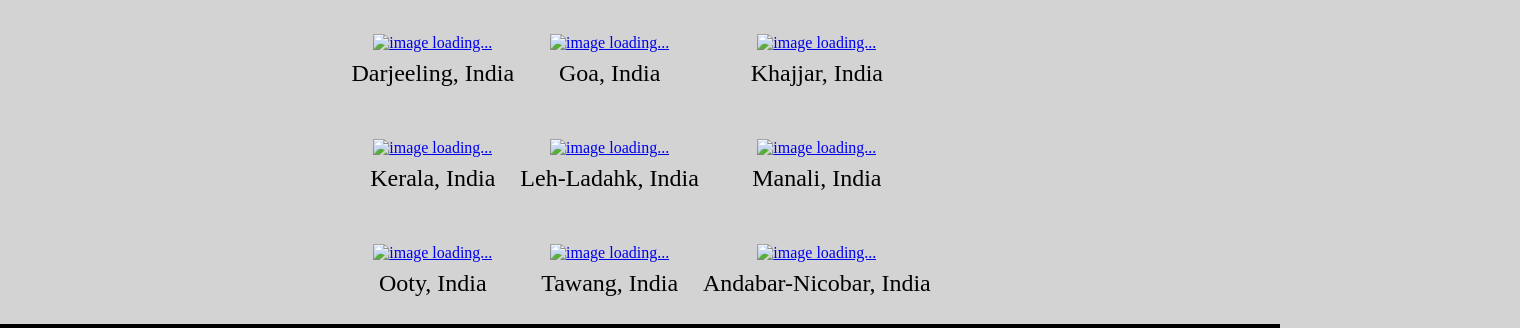
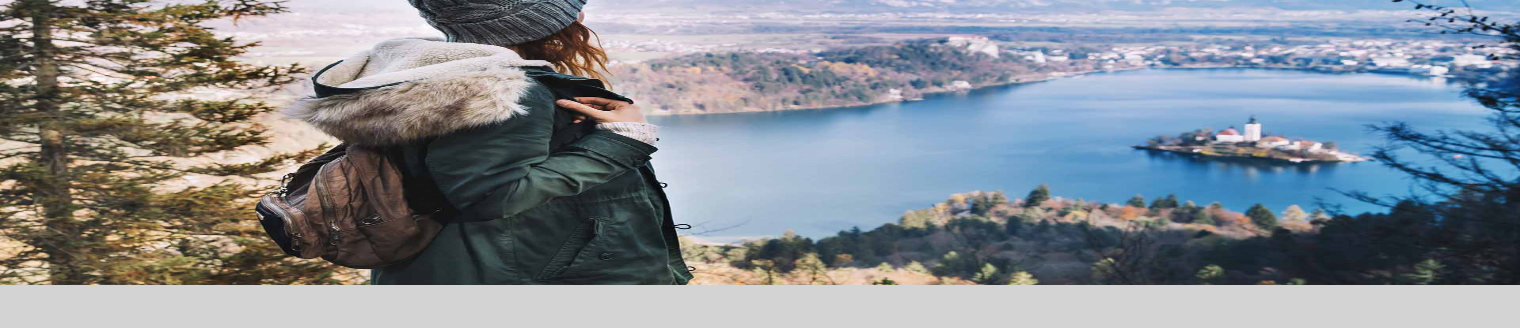
Before and after one commit to Asheekaur/my-travel-diary, a plain HTML site: page index.html in a window 1280 px wide. Shown: the part 190-518 px from the top of the page, 1520 px wide, since content can reach past the window. Drawn offline with Linux system fonts and the light colour scheme; the site is published under a folder, as on GitHub Pages, so addresses that start at the root find nothing.

Commit message:
second push

```diff
--- a/index.html
+++ b/index.html
@@ -71,7 +71,7 @@
 
 
 
-    <div><img src="/Images/photo.jpg" width="1520" height="400" alt="image loading..."></div>
+    <div><img src="Images/photo.jpg" width="1520" height="400" alt="image loading..."></div>
 
 
 
@@ -82,18 +82,18 @@
     <table style="text-align: center; margin-left: auto; margin-right: auto;">
         <tr>
             <td>
-                <div> <a href="Darjeeling.html"> <img class="image-item" src="/Images/dar.jpg"
+                <div> <a href="Darjeeling.html"> <img class="image-item" src="Images/dar.jpg"
                             alt="image loading..."></a>
                     <p class="caption"> Darjeeling, India</p>
                 </div>
             </td>
             <td>
-                <div> <a href="Goa.html"> <img class="image-item" src="/Images/goa1.jpg" alt="image loading..."></a>
+                <div> <a href="Goa.html"> <img class="image-item" src="Images/goa1.jpg" alt="image loading..."></a>
                     <p class="caption">Goa, India</p>
                 </div>
             </td>
             <td>
-                <div> <a href="Khajjar.html"> <img class="image-item" src="/Images/kajar1.jpg"
+                <div> <a href="Khajjar.html"> <img class="image-item" src="Images/kajar1.jpg"
                             alt="image loading..."></a>
                     <p class="caption">Khajjar, India</p>
                 </div>
@@ -102,7 +102,7 @@
         </tr>
         <tr>
             <td>
-                <div> <a href="Kerala.html"> <img class="image-item" src="/Images/kerela1.jpg" alt="image loading...">
+                <div> <a href="Kerala.html"> <img class="image-item" src="Images/kerela1.jpg" alt="image loading...">
                 </div></a>
                 <p class="caption">Kerala, India</p>
                 </div>
@@ -110,13 +110,13 @@
 
 
             <td>
-                <div> <a href="Leh-Ladahk.html"> <img class="image-item" src="/Images/leh1.jpg" alt="image loading...">
+                <div> <a href="Leh-Ladahk.html"> <img class="image-item" src="Images/leh1.jpg" alt="image loading...">
                 </div></a>
                 <p class="caption">Leh-Ladahk, India</p>
                 </div>
             </td>
             <td>
-                <div> <a href="Manali.html"> <img class="image-item" src="/Images/manali1.jpg" alt="image loading...">
+                <div> <a href="Manali.html"> <img class="image-item" src="Images/manali1.jpg" alt="image loading...">
                 </div></a>
                 <p class="caption">Manali, India</p>
                 </div>
@@ -126,7 +126,7 @@
         </tr>
         <tr>
             <td>
-                <div> <a href="Ooty.html"> <img class="image-item" src="/Images/ooty2.jpg" alt="image loading...">
+                <div> <a href="Ooty.html"> <img class="image-item" src="Images/ooty2.jpg" alt="image loading...">
                 </div></a>
                 <p class="caption">Ooty, India</p>
                 </div>
@@ -134,13 +134,13 @@
 
 
             <td>
-                <div> <a href="Tawang.html"> <img class="image-item" src="/Images/tawang1.jpg" alt="image loading...">
+                <div> <a href="Tawang.html"> <img class="image-item" src="Images/tawang1.jpg" alt="image loading...">
                 </div></a>
                 <p class="caption">Tawang, India</p>
                 </div>
             </td>
             <td>
-                <div> <a href="Ando-Nico.html"> <img class="image-item" src="/Images/and.jpg" alt="image loading...">
+                <div> <a href="Ando-Nico.html"> <img class="image-item" src="Images/and.jpg" alt="image loading...">
                 </div></a>
                 <p class="caption">Andabar-Nicobar, India</p>
                 </div>
```
